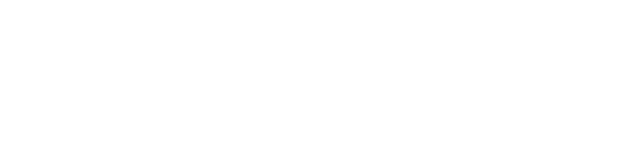
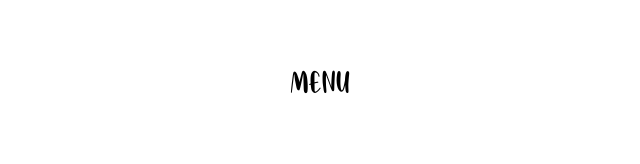
Before and after one commit to alexandremedico/sudoku, a website: page front/view/options.html in a window 1280 px wide. Shown: the whole page, without its empty margins (320-960 px from the left). Drawn offline with Linux system fonts and the light colour scheme.

Commit message:
ajout retour menu options page

```diff
--- /dev/null
+++ b/front/css/options.css
@@ -0,0 +1,29 @@
+* {
+    margin: 0;
+    padding: 0;
+}
+
+@font-face {
+    font-family: 'Avocado';
+    src: url('../font/avocado_creamy/Avocado\ Creamy.ttf') format('truetype');
+}
+
+body {
+    font-family: 'Avocado';
+}
+
+a {
+    text-decoration: none;
+    color: black;
+    font-family: 'Avocado';
+    cursor: pointer;
+    font-size: 2rem;
+}
+
+.retour {
+    width: 100%;
+    height: 20vh;
+    display: flex;
+    justify-content: center;
+    align-items: center;
+}
--- a/front/view/options.html
+++ b/front/view/options.html
@@ -3,9 +3,12 @@
 <head>
     <meta charset="UTF-8">
     <meta name="viewport" content="width=device-width, initial-scale=1.0">
+    <link rel="stylesheet" href="../css/options.css">
     <title>Options</title>
 </head>
 <body>
-
+    <p class="retour">
+        <a href="../index.html">Menu</a>
+    </p>
 </body>
 </html>
```
